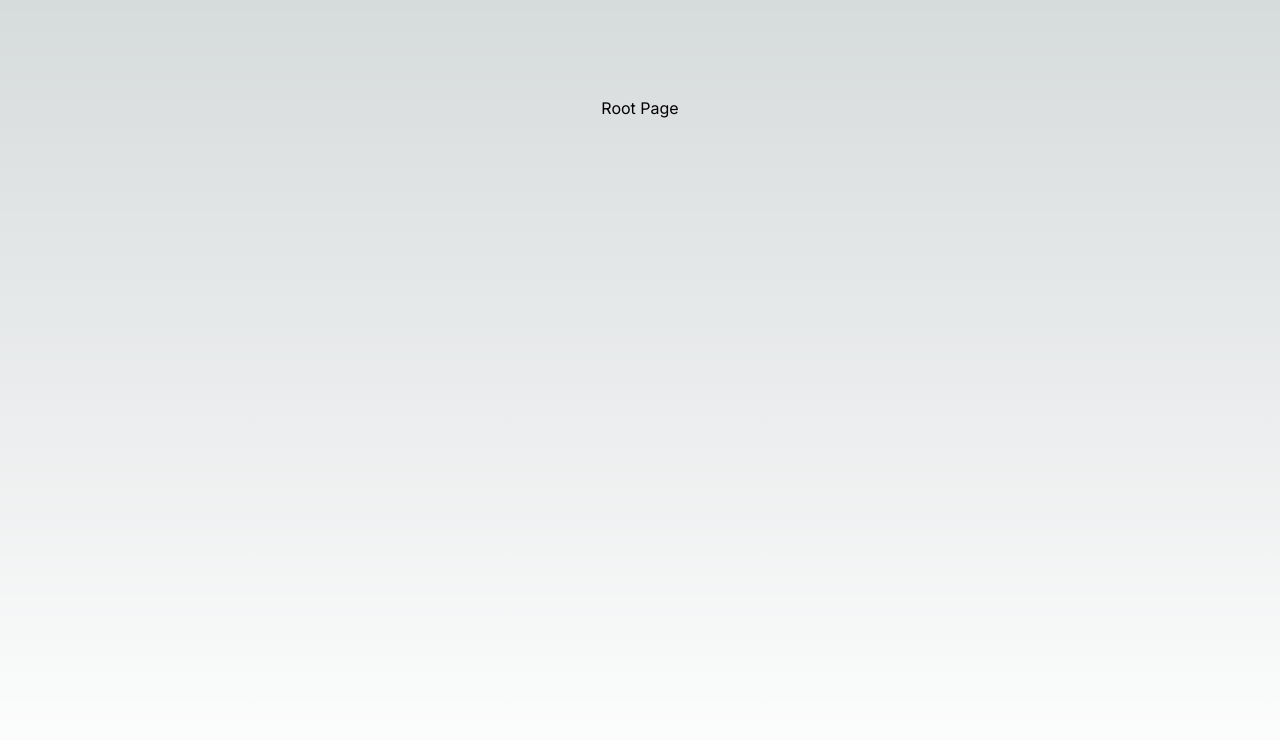
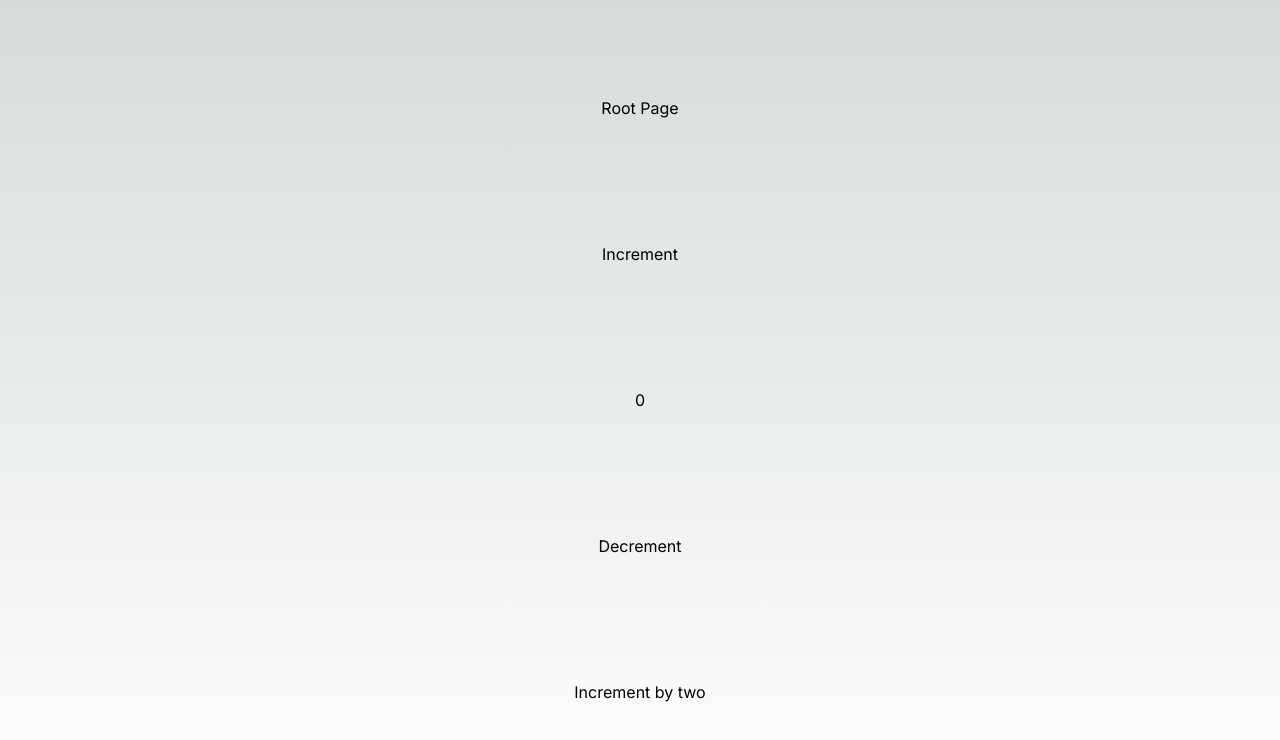
Before and after one commit to prateek0412/next, a Next.js app: page / in a window 1280 px wide. Shown: the top 740 px of the page. Built offline with nearby package versions, Linux system fonts and the light colour scheme.

Commit message:
implemented basic redux store

```diff
--- a/package.json
+++ b/package.json
@@ -9,9 +9,13 @@
     "lint": "next lint"
   },
   "dependencies": {
+    "@reduxjs/toolkit": "^2.0.1",
+    "@types/react-redux": "^7.1.32",
+    "@types/redux": "^3.6.0",
     "next": "14.0.3",
     "react": "^18",
     "react-dom": "^18",
+    "react-redux": "^9.0.1",
     "zustand": "^4.4.7"
   },
   "devDependencies": {
--- a/src/app/layout.tsx
+++ b/src/app/layout.tsx
@@ -1,6 +1,8 @@
 import type { Metadata } from 'next'
 import { Inter } from 'next/font/google'
 import './globals.css'
+import { Providers } from "../store/provider";
+
 
 const inter = Inter({ subsets: ['latin'] })
 
@@ -16,7 +18,9 @@
 }) {
   return (
     <html lang="en">
-      <body className={inter.className}>{children}</body>
+      <Providers>
+        <body className={inter.className}>{children}</body>
+      </Providers>
     </html>
-  )
+  );
 }
--- a/src/app/page.tsx
+++ b/src/app/page.tsx
@@ -1,11 +1,26 @@
-import { useStore } from "@/store/store";
+"use client";
 import Image from "next/image";
+import type { RootState } from "@/store/store";
+import { useSelector, useDispatch } from "react-redux";
+import {
+  increment,
+  decrement,
+  incrementByAmount,
+} from "@/store/feature/counter/counterSlice";
 
 export default function Home() {
   // const task = useStore((state) => state.tasks);
+  const count = useSelector((state: RootState) => state.counter.value);
+  const dispatch = useDispatch();
   return (
     <main className="flex min-h-screen flex-col items-center justify-between p-24">
       Root Page
+      <button onClick={() => dispatch(increment())}>Increment</button>
+      <span>{count}</span>
+      <button onClick={() => dispatch(decrement())}>Decrement</button>
+      <button onClick={() => dispatch(incrementByAmount(2))}>
+        Increment by two
+      </button>
     </main>
   );
 }
--- /dev/null
+++ b/src/store/feature/counter/counterSlice.ts
@@ -0,0 +1,31 @@
+"use client";
+
+import { createSlice } from "@reduxjs/toolkit";
+
+export interface CounterState {
+  value: number;
+}
+
+const initialState: CounterState = {
+  value: 0,
+};
+
+export const counterSlice = createSlice({
+  name: "counter",
+  initialState,
+  reducers: {
+    increment: (state) => {
+      state.value += 1;
+    },
+    decrement: (state) => {
+      state.value -= 1;
+    },
+    incrementByAmount: (state, action) => {
+      state.value += action.payload;
+    },
+  },
+});
+
+export const { increment, decrement, incrementByAmount } = counterSlice.actions;
+
+export default counterSlice.reducer; // counterReducer
--- /dev/null
+++ b/src/store/provider.tsx
@@ -0,0 +1,12 @@
+"use client";
+
+import { Provider } from "react-redux";
+import { store } from "./store";
+
+export function Providers({ children }: { children: any }) {
+  return (
+    <>
+      <Provider store={store}>{children}</Provider>
+    </>
+  );
+}
--- a/src/store/store.ts
+++ b/src/store/store.ts
@@ -1,17 +1,13 @@
-import { Actions, State } from "@/common/type/types";
-import { create } from "zustand";
-import { STATUS } from "../common/constants/constants";
+"use client";
 
-export const useStore = create<State & Actions>()((set) => ({
-  tasks: [],
-  addTask: (title, description?) =>
-    set((state) => ({
-      tasks: [
-        ...state.tasks,
-        { id: "123", title, description, status: STATUS.TODO },
-      ],
-    })),
-  removeTask: (id) =>
-    set((state) => ({ tasks: state.tasks.filter((task) => task.id !== id) })),
-  updateTask: (id, status) => {},
-}));
+import { configureStore } from "@reduxjs/toolkit";
+import counterReducer from "./feature/counter/counterSlice";
+
+export const store = configureStore({
+  reducer: {
+    counter: counterReducer,
+  },
+});
+
+export type RootState = ReturnType<typeof store.getState>;
+export type AppDispatch = typeof store.dispatch;
```
Also changed, not shown: 1 other file (tests, documents, lock files or other folders).
